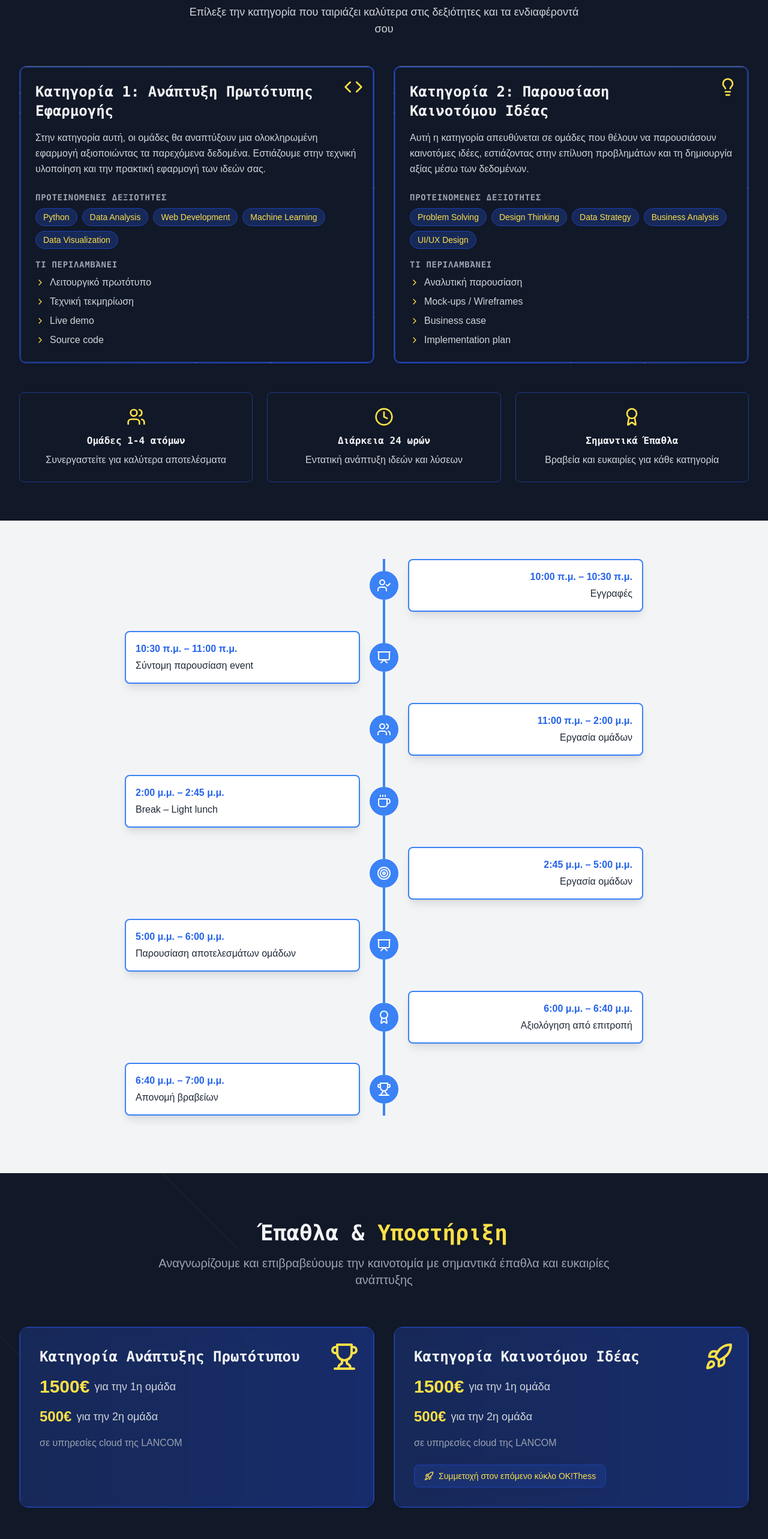
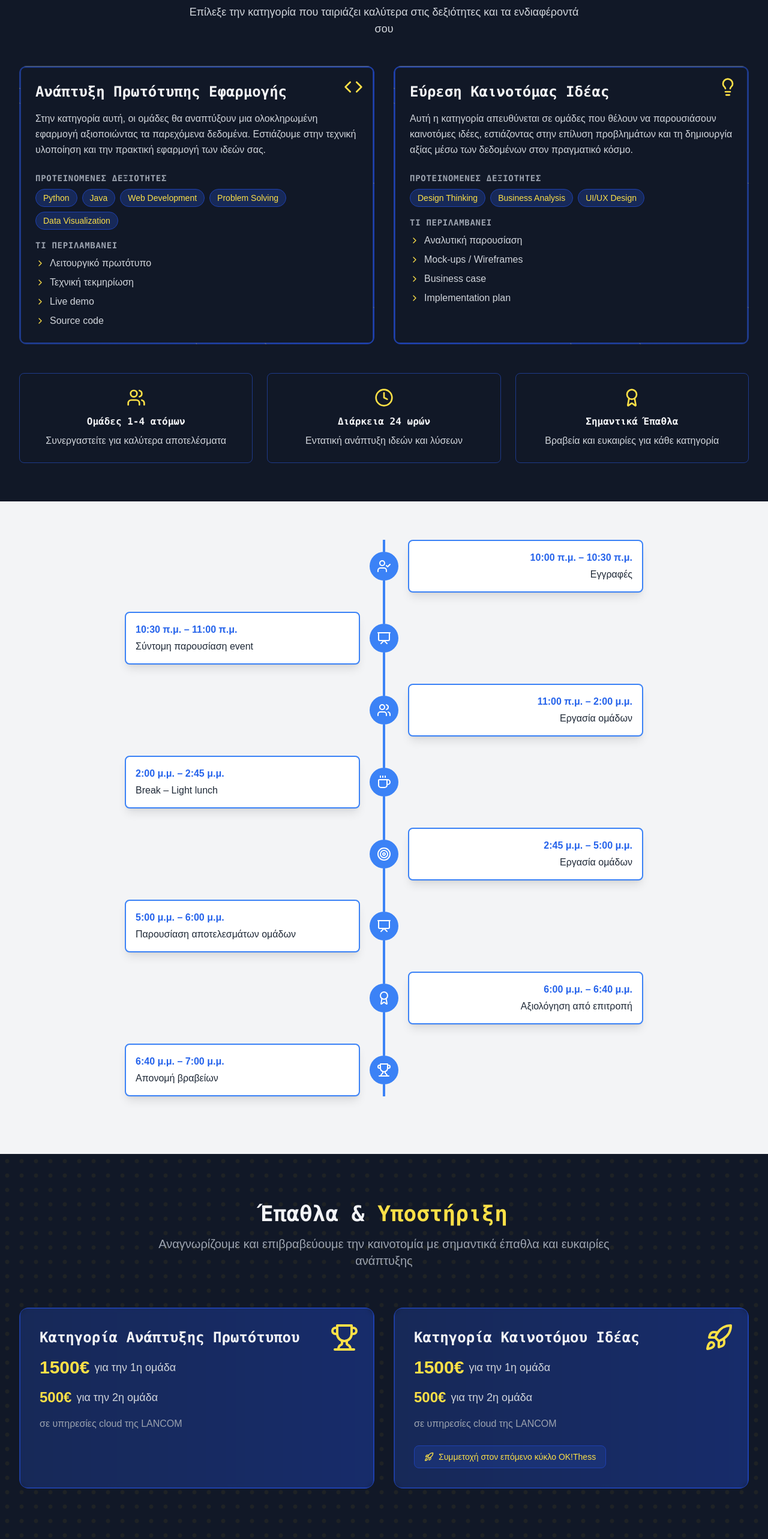
Before and after one commit to TonyGnk/datathon-website, a Next.js app: page / in a window 1280 px wide. Shown: the part 1700-4266 px from the top of the page at 60% size. Built offline with nearby package versions, Linux system fonts and the light colour scheme.

Commit message:
Update category titles, descriptions, and skills; modify header link and enhance background styles

```diff
--- a/components/CategoriesSection.js
+++ b/components/CategoriesSection.js
@@ -49,7 +49,7 @@ const CategoryCard = ({ title, description, skills, icon: Icon, gradient, requir
 
                     <div>
                         <h4 className="text-sm font-mono font-semibold uppercase tracking-wider text-gray-400 mb-2">
-                            Τι περιλαμβάνει
+                            Τι περιλαμβανει
                         </h4>
                         <ul className="space-y-2">
                             {requirements.map((req, index) => (
@@ -69,9 +69,9 @@ const CategoryCard = ({ title, description, skills, icon: Icon, gradient, requir
 const CategoriesSection = () => {
     const categories = [
         {
-            title: "Κατηγορία 1: Ανάπτυξη Πρωτότυπης Εφαρμογής",
+            title: "Ανάπτυξη Πρωτότυπης Εφαρμογής",
             description: "Στην κατηγορία αυτή, οι ομάδες θα αναπτύξουν μια ολοκληρωμένη εφαρμογή αξιοποιώντας τα παρεχόμενα δεδομένα. Εστιάζουμε στην τεχνική υλοποίηση και την πρακτική εφαρμογή των ιδεών σας.",
-            skills: ["Python", "Data Analysis", "Web Development", "Machine Learning", "Data Visualization"],
+            skills: ["Python", "Java", "Web Development", "Problem Solving", "Data Visualization"],
             icon: Code,
             gradient: "bg-gradient-to-r from-blue-900 to-blue-800",
             requirements: [
@@ -82,9 +82,9 @@ const CategoriesSection = () => {
             ]
         },
         {
-            title: "Κατηγορία 2: Παρουσίαση Καινοτόμου Ιδέας",
-            description: "Αυτή η κατηγορία απευθύνεται σε ομάδες που θέλουν να παρουσιάσουν καινοτόμες ιδέες, εστιάζοντας στην επίλυση προβλημάτων και τη δημιουργία αξίας μέσω των δεδομένων.",
-            skills: ["Problem Solving", "Design Thinking", "Data Strategy", "Business Analysis", "UI/UX Design"],
+            title: "Εύρεση Καινοτόμας Ιδέας",
+            description: "Αυτή η κατηγορία απευθύνεται σε ομάδες που θέλουν να παρουσιάσουν καινοτόμες ιδέες, εστιάζοντας στην επίλυση προβλημάτων και τη δημιουργία αξίας μέσω των δεδομένων στον πραγματικό κόσμο.",
+            skills: ["Design Thinking", "Business Analysis", "UI/UX Design"],
             icon: Lightbulb,
             gradient: "bg-gradient-to-r from-blue-800 to-blue-900",
             requirements: [
--- a/components/Header.js
+++ b/components/Header.js
@@ -98,7 +98,7 @@ export const Header = () => {
                                 </button>
                                 <div className="absolute right-0 mt-2 w-48 bg-gray-900/90 backdrop-blur-md rounded-md shadow-lg py-1 opacity-0 invisible group-hover:opacity-100 group-hover:visible transition-all duration-300">
                                     <Link
-                                        href="https://datathon.uom.gr/"
+                                        href="https://datathon.uom.gr/archive-2023/"
                                         target="_blank"
                                         className="block px-4 py-2 text-sm text-gray-300 hover:bg-gray-800 hover:text-yellow-300"
                                     >
--- a/components/PrizesSection.js
+++ b/components/PrizesSection.js
@@ -3,22 +3,16 @@ import { Trophy, Cloud, Rocket, ArrowRight } from 'lucide-react';
 
 const PrizesSection = () => {
     return (
+        //Make this color background #FDE047
         <section className="relative py-20 bg-gray-900">
             {/* Abstract geometric background */}
-            <div id="prizes" className="absolute inset-0 overflow-hidden opacity-5">
-                {[...Array(8)].map((_, i) => (
-                    <div key={i} className="absolute">
-                        {/* Hexagonal grid pattern */}
-                        <div
-                            className="absolute w-96 h-96 border border-yellow-300 rotate-45 transform"
-                            style={{
-                                top: `${i * 15}%`,
-                                left: `${(i % 2) * 40}%`,
-                                clipPath: 'polygon(25% 0%, 75% 0%, 100% 50%, 75% 100%, 25% 100%, 0% 50%)'
-                            }}
-                        />
-                    </div>
-                ))}
+            <div className="absolute inset-0 overflow-hidden opacity-5">
+                <div className="absolute inset-0"
+                    style={{
+                        backgroundImage: 'radial-gradient(#FFD60A 3px, #111827 4px)',
+                        backgroundSize: '24px 24px'
+                    }}
+                />
             </div>
 
             <div className="relative max-w-7xl mx-auto px-4 sm:px-6 lg:px-8">
@@ -31,7 +25,7 @@ const PrizesSection = () => {
                     </p>
                 </div>
 
-                <div className="grid lg:grid-cols-2 gap-8 mb-16">
+                <div className="grid lg:grid-cols-2 gap-8 mb-1">
                     {/* Prize Cards */}
                     <div className="group relative overflow-hidden rounded-2xl bg-gradient-to-r from-blue-900 to-blue-800 p-px transition-all duration-300 hover:scale-105 hover:shadow-xl">
                         <div className="relative h-full rounded-xl bg-gray-900/50 backdrop-blur-sm p-8 border border-blue-800">
@@ -76,6 +70,8 @@ const PrizesSection = () => {
                     </div>
                 </div>
             </div>
+            {/* Add an extra space */}
+            <div className="h-13"></div>
         </section>
     );
 };
--- a/components/SponsorsSection.js
+++ b/components/SponsorsSection.js
@@ -84,7 +84,7 @@ const SponsorsSection = () => {
             <div className="absolute inset-0 overflow-hidden opacity-5">
                 <div className="absolute inset-0"
                     style={{
-                        backgroundImage: 'radial-gradient(#FFD60A 1px, transparent 1px)',
+                        backgroundImage: 'radial-gradient(#FFD60A 3px, #111827 4px)',
                         backgroundSize: '24px 24px'
                     }}
                 />
```
